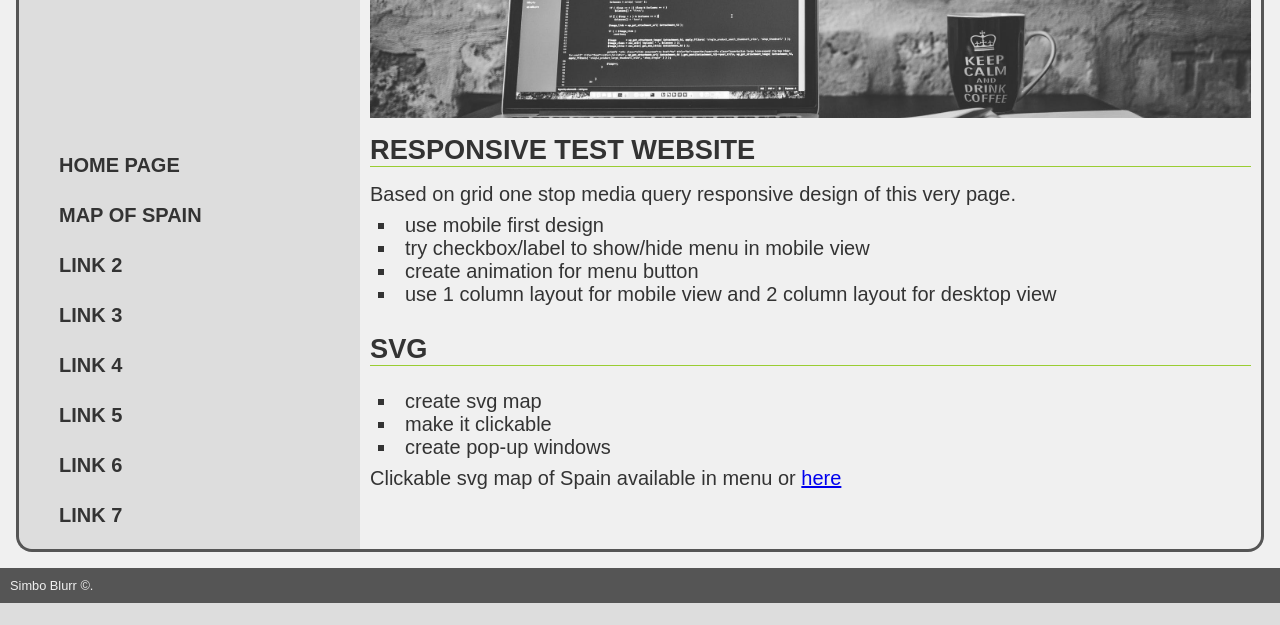
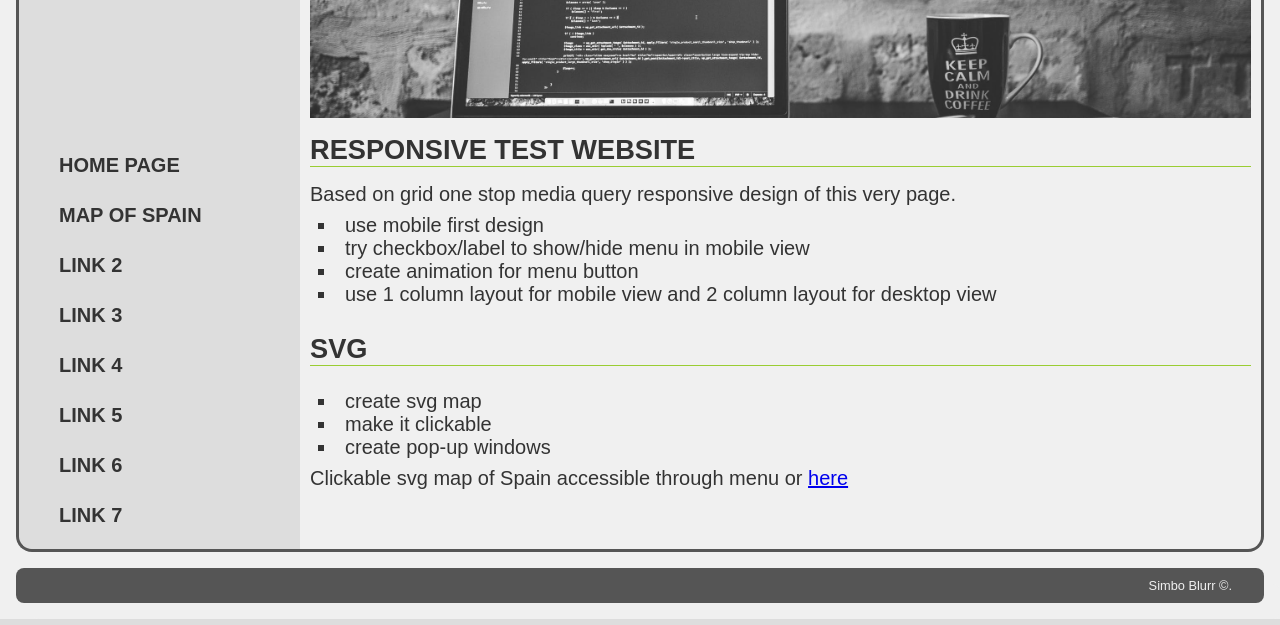
Before and after one commit to SimboBlurr/Lab-Craft, a plain HTML site: page index.html in a window 1280 px wide. Shown: the part 175-800 px from the top of the page. Drawn offline with Linux system fonts and the light colour scheme; a web font is replaced by a local one.

Commit message:
Footer ammendments

```diff
--- a/index.html
+++ b/index.html
@@ -65,7 +65,7 @@
           <li>make it clickable</li>
           <li>create pop-up windows</li>
         </ul>
-      Clickable svg map of Spain available in menu or <a href="Subpages/hiszpania.html">here</a>
+      Clickable svg map of Spain accessible through menu or <a href="Subpages/hiszpania.html">here</a>
           </p>
     </main>
 <!--Footer-->
--- a/style.css
+++ b/style.css
@@ -220,11 +220,13 @@ main ul{
 
 footer{
   grid-area: footer;
-  width: 100%;
+  /* width: 100%; */
   padding: 10px;
   background-color: var(--darkish-color);
   color: var(--light-color);
   font-size: 0.8rem;
+  text-align: right;
+  padding-right: 2rem;
 }
 
 @media (min-width: 50em) {
@@ -233,7 +235,7 @@ footer{
   display: grid;
   grid-template-areas: "header main"
                        "footer footer";
-  grid-template-columns: 18em 1fr;
+  grid-template-columns: 15em 1fr;
   grid-template-rows: minmax(300px, auto) auto;
   background-color: #f0f0f0;
 }
@@ -320,5 +322,15 @@ main{
   margin-bottom: 1rem;
 }
 
+footer{
+  /* border: 3px solid var(--dark-color); */
+  border-radius: 0.5rem;
+  margin-left: 1rem;
+  margin-right: 1rem;
+  margin-bottom: 1rem;
+  box-shadow: 1rem 1rem;
 
 }
+
+
+}
```
